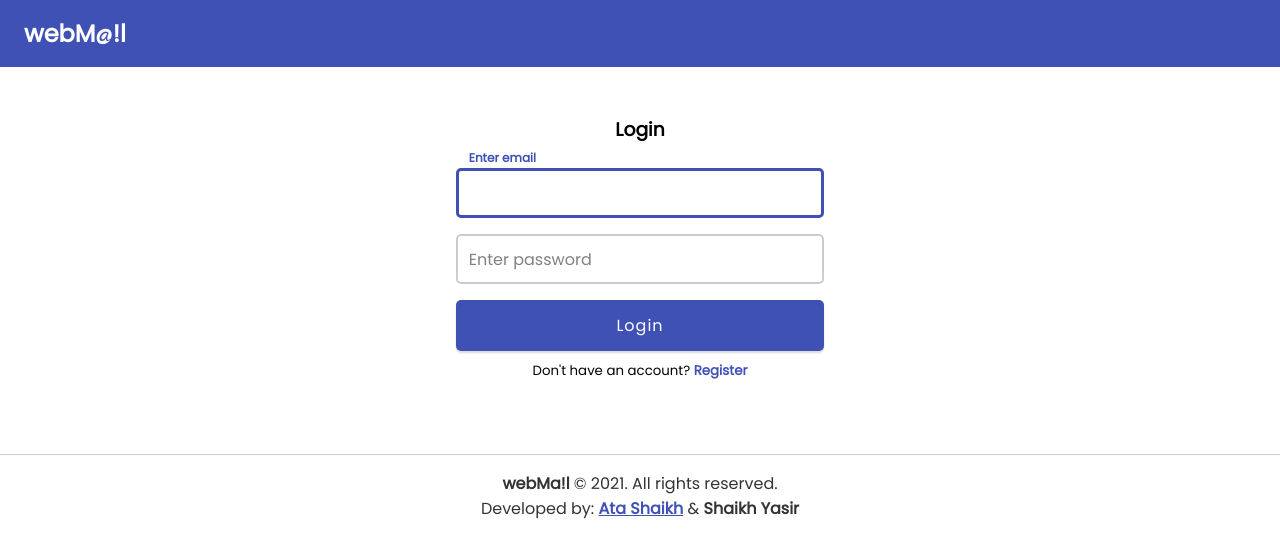
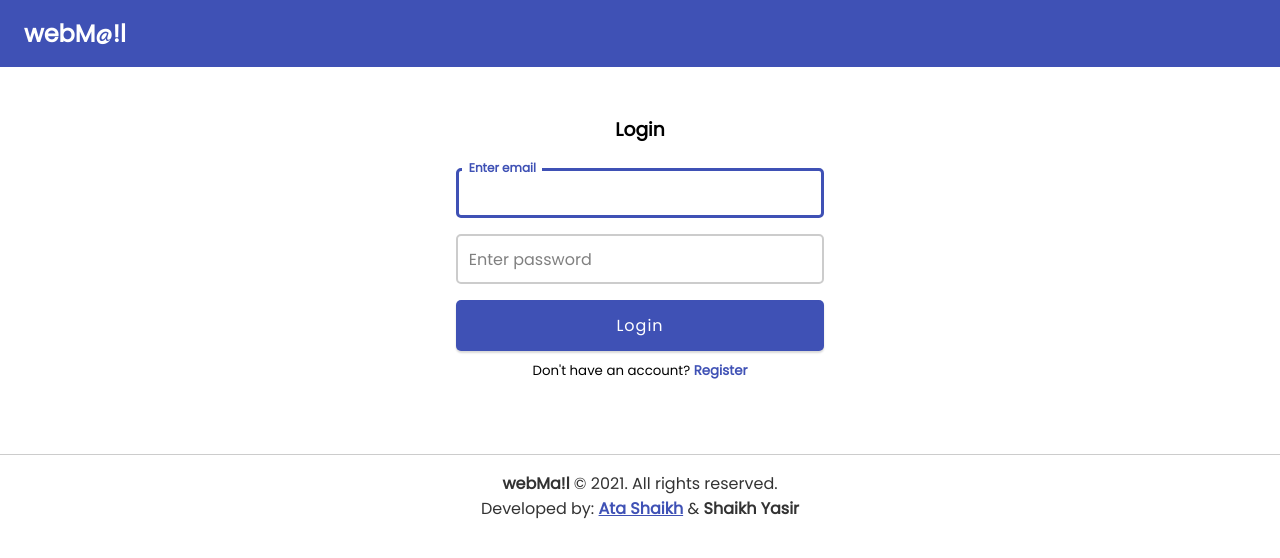
Before and after one commit to internetwebsoftwares/webmail, a React (Vite) app: page /login in a window 1280 px wide. Shown: the top 558 px of the page. Built offline with nearby package versions, Linux system fonts and the light colour scheme.

Commit message:
Fixed input label position

```diff
--- a/src/components/forms.css
+++ b/src/components/forms.css
@@ -56,7 +56,7 @@ form a {
 .appInput input:not(:placeholder-shown) ~ label,
 .appInput textarea:not(:placeholder-shown) ~ label {
   color: var(--primary-color);
-  top: -10px;
+  top: 0px;
   font-weight: bold;
   font-size: 0.75rem;
 }
```
